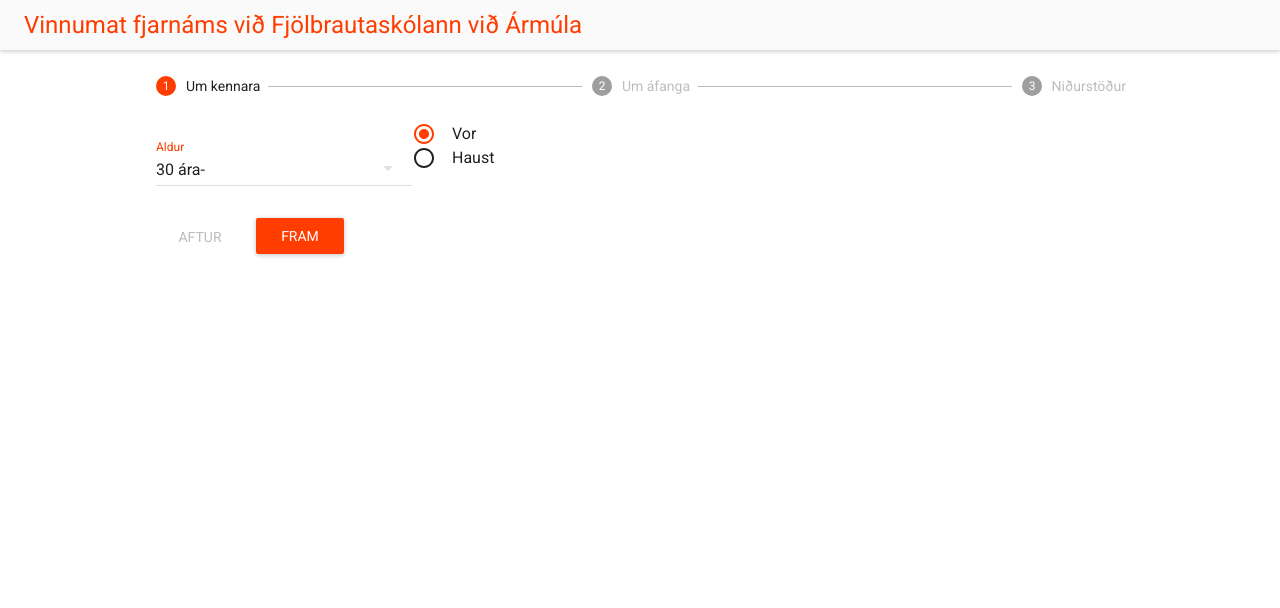
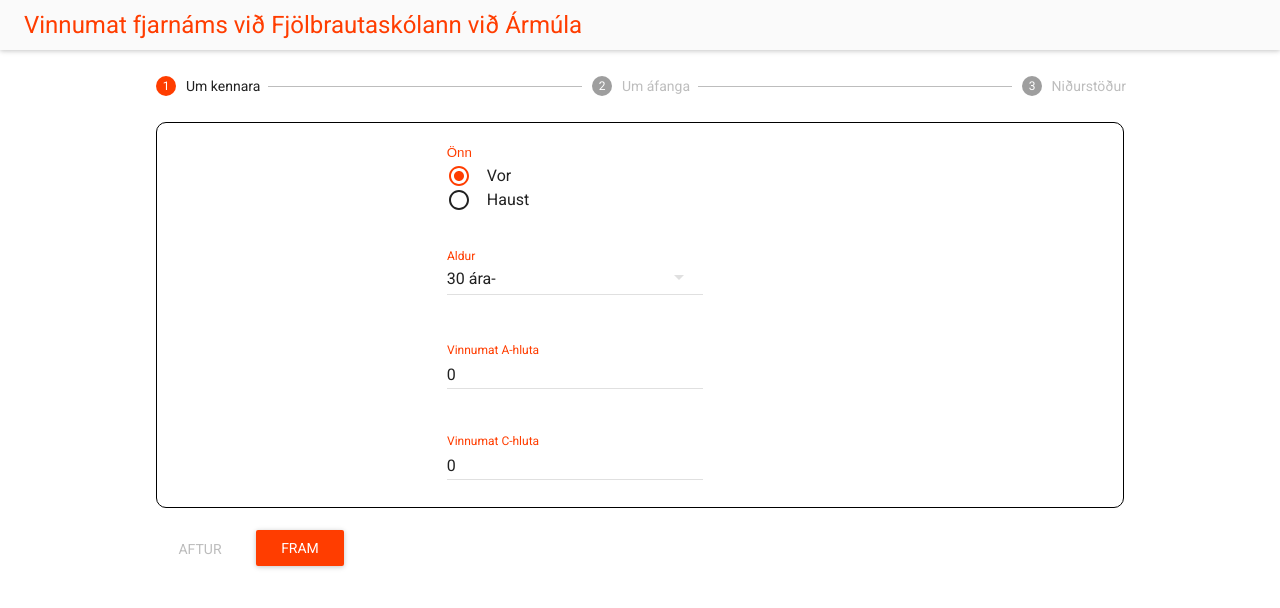
Before and after one commit to UnnarThorBachmann/fjarnam, a React (Create React App) app: page / in a window 1280 px wide. Shown: the top 608 px of the page. Built offline with nearby package versions, Linux system fonts and the light colour scheme.

Commit message:
feat: Adding input for workloads of A and C section and age.

```diff
--- a/src/components/aboutTeacherView.js
+++ b/src/components/aboutTeacherView.js
@@ -11,6 +11,7 @@ import {RadioButton, RadioButtonGroup} from 'material-ui/RadioButton';
 import FontIcon from 'material-ui/FontIcon';
 import ActionFavorite from 'material-ui/svg-icons/action/favorite';
 import ActionFavoriteBorder from 'material-ui/svg-icons/action/favorite-border';
+import TextField from 'material-ui/TextField';
 
 const styles = {
   main: {
@@ -29,6 +30,20 @@ const styles = {
   },
   radioButton:  {
     color: deepOrangeA400
+  },
+  input: {
+    paddingBottom: '2%',
+    marginLeft: 'auto',
+    marginRight: 'auto',
+    width: '40%'
+  },
+  container: {display: 'flex',
+              flexWrap: 'wrap',
+              flexDirection: 'column',
+              justifyContent: 'flex-start',
+              borderWidth: '1px',
+              borderStyle: 'solid',
+              borderRadius: '10px'
   }
 };
 const ages = ["30 ára-","30-37 ára","38-54 ára","55-60 ára","60 ára+"];
@@ -41,7 +56,9 @@ class AboutTeacherView extends Component {
       aldur: props.aldur,
       vinnumatA: props.vinnumatA,
       vinnumatC: props.vinnumatC,
-      onn: props.onn
+      onn: props.onn,
+      errorA: '',
+      errorC: ''
     }
   }
 
@@ -52,15 +69,27 @@ class AboutTeacherView extends Component {
 
   changeOnn = (event,value) =>  {
     const {dispatch} = this.props;
-    console.log(value)
     dispatch(setOnn(value));
   }
+
+  handleChangeA = (event) => {
+    this.setState({vinnumatA: event.target.value,
+                  errorA: (isNaN(event.target.value.replace(',','.')) || event.target.value.trim() === '')? 'Verður að hafa tölu': ''
+    });
+  };
+
+  handleChangeC = (event) => {
+    this.setState({vinnumatC: event.target.value,
+                  errorC: (isNaN(event.target.value.replace(',','.')) || event.target.value.trim() === '')? 'Verður að hafa tölu': ''
+    });
+  };
   componentWillReceiveProps(nextProps) {
-    this.setState({...nextProps});
+    this.setState({...nextProps, errorA: '', errorC: ''});
   }
 
   componentWillMount() {
     this.setState({aldur: this.props.aldur,
+                    errorA: '',
                     vinnumatA: this.props.vinnumatA,
                     vinnumatC: this.props.vinnumatC,
                     onn: this.props.onn});
@@ -73,11 +102,23 @@ class AboutTeacherView extends Component {
     return (
       <div>
 
-        <div style={{display: 'flex',
-                      flexWrap: 'wrap',
-                      justifyContent: 'flex-start'}}
-        >
-          <div>
+        <div style={styles.container}>
+          <div style={styles.input}>
+            <h5 style={{padding: '0%',marginLeft: '0%', marginBottom: '1%', color: deepOrangeA400, fontWeight: 'normal'}}>Önn</h5>
+            <RadioButtonGroup name="Onn" defaultSelected={this.state.onn} onChange={this.changeOnn}>
+              <RadioButton
+                value="vor"
+                label="Vor"
+              />
+              <RadioButton
+                value="haust"
+                label="Haust"
+                style={styles.radioButton}
+              />
+
+            </RadioButtonGroup>
+          </div>
+          <div style={styles.input}>
             <SelectField
               floatingLabelText="Aldur"
               floatingLabelStyle={{color: deepOrangeA400}}
@@ -91,19 +132,25 @@ class AboutTeacherView extends Component {
             }
             </SelectField>
           </div>
-          <div>
-            <RadioButtonGroup name="Onn" defaultSelected={this.state.onn} onChange={this.changeOnn}>
-              <RadioButton
-                value="vor"
-                label="Vor"
-              />
-              <RadioButton
-                value="haust"
-                label="Haust"
-                style={styles.radioButton}
-              />
-
-            </RadioButtonGroup>
+          <div style={styles.input}>
+            <TextField
+              value={this.state.vinnumatA}
+              floatingLabelText="Vinnumat A-hluta"
+              floatingLabelStyle={{color: deepOrangeA400}}
+              underlineFocusStyle={{borderColor: deepOrangeA400}}
+              onChange={this.handleChangeA}
+              errorText={this.state.errorA}
+            />
+          </div>
+          <div style={styles.input}>
+            <TextField
+              value={this.state.vinnumatC}
+              floatingLabelText="Vinnumat C-hluta"
+              floatingLabelStyle={{color: deepOrangeA400}}
+              underlineFocusStyle={{borderColor: deepOrangeA400}}
+              onChange={this.handleChangeC}
+              errorText={this.state.errorC}
+            />
           </div>
 
         </div>
```
